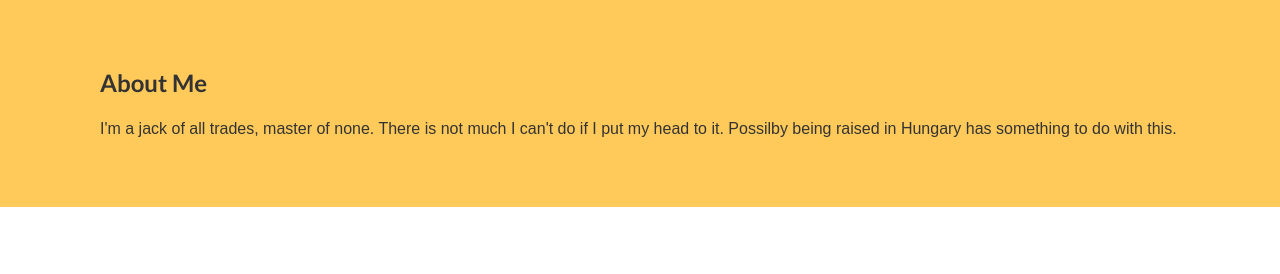
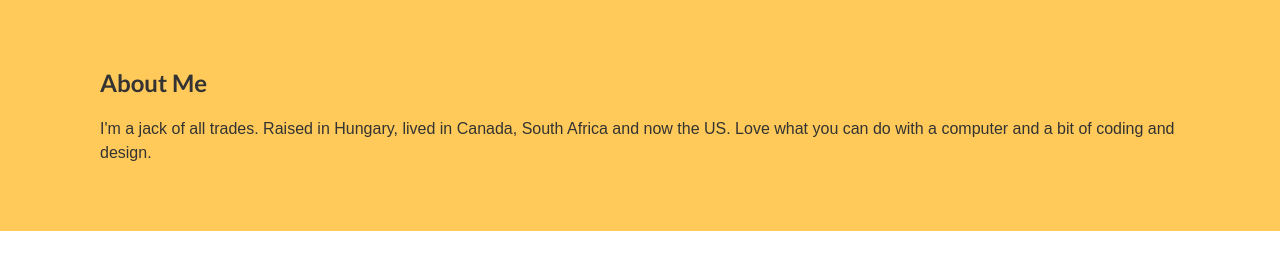
Before and after one commit to ariley/ariley.github.io, a plain HTML site: page index.html in a window 1280 px wide. Shown: the part 485-759 px from the top of the page. Drawn offline with Linux system fonts and the light colour scheme.

Commit message:
Changed about

```diff
--- a/index.html
+++ b/index.html
@@ -15,7 +15,7 @@
 
 	<section id="about" class="padded about" >
 		<h2>About Me</h2>
-		<p>I'm a jack of all trades, master of none. There is not much I can't do if I put my head to it. Possilby being raised in Hungary has something to do with this.</p>
+		<p>I'm a jack of all trades. Raised in Hungary, lived in Canada, South Africa and now the US. Love what you can do with a computer and a bit of coding and design.</p>
 	</section>
 
 	<section class="links padded">
```
